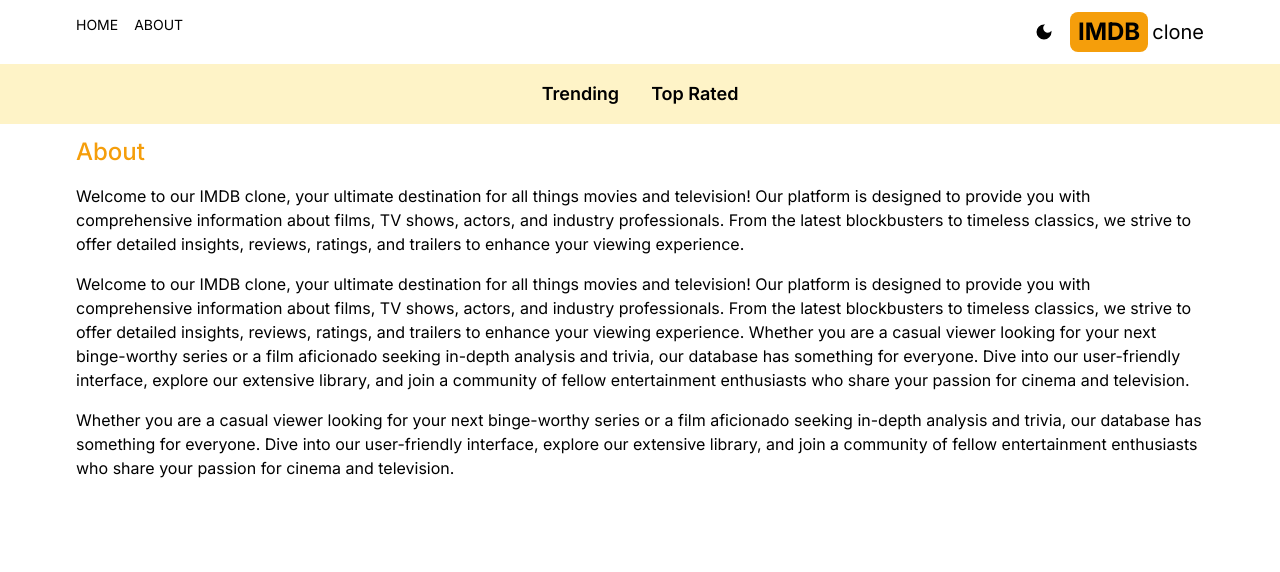
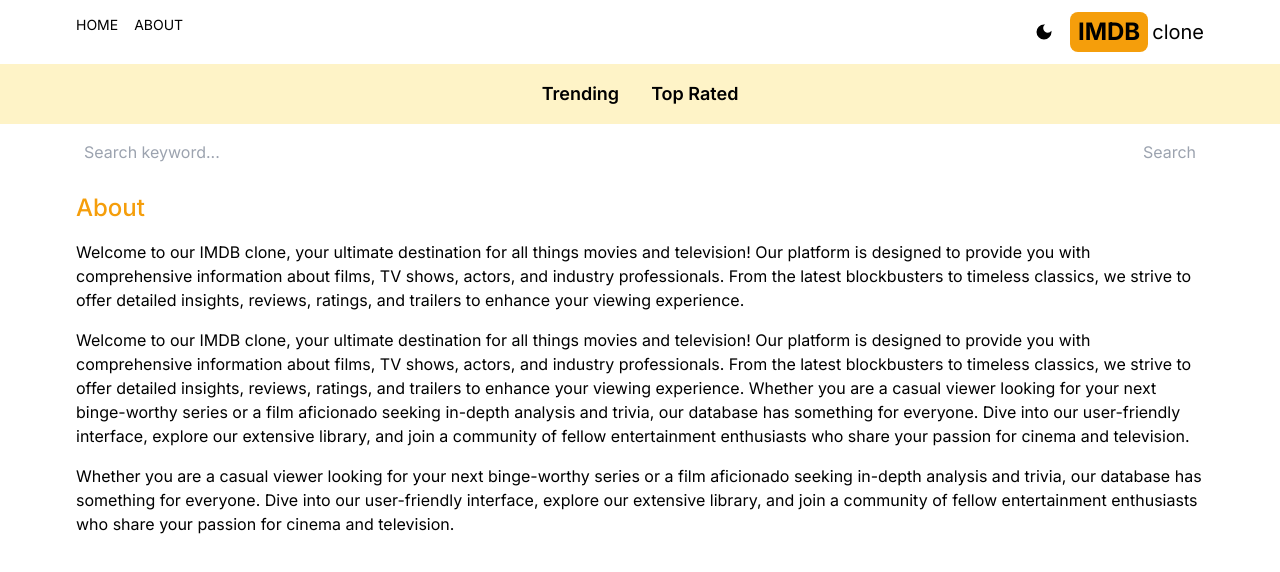
Before and after one commit to PiyushHMehta/imdb-next14, a Next.js app: page /about in a window 1280 px wide. Shown: the top 572 px of the page. Built offline with nearby package versions, Linux system fonts and the light colour scheme.

Commit message:
add search functionality

```diff
--- a/src/app/layout.js
+++ b/src/app/layout.js
@@ -3,6 +3,7 @@
 import Header from "@/components/Header";
 import Providers from "@/Providers";
 import Navbar from "@/components/Navbar";
+import Searchbox from "@/components/Searchbox";
 
 const inter = Inter({ subsets: ["latin"] });
 
@@ -18,6 +19,7 @@
                 <Providers>
                     <Header />
 					<Navbar />
+                    <Searchbox />
                     {children}
                 </Providers>
             </body>
--- /dev/null
+++ b/src/app/search/[searchTerm]/page.jsx
@@ -0,0 +1,22 @@
+import Results from '@/components/Results'
+import React from 'react'
+
+export default async function page({ params }) {
+    const searchTerm = params.searchTerm
+
+    const res = await fetch(`https://api.themoviedb.org/3/search/movie?api_key=${process.env.API_KEY}&query=${searchTerm}&language=en-US&page=1&include_adult=false`)
+
+    const data = await res.json()
+    const results = data.results
+
+    return (
+        <div>
+            {
+                results && results.length === 0 && (
+                    <h1 className='text-center pt-6'>No results found</h1>
+                )
+            }
+            {results && <Results results={results} />}
+        </div>
+    )
+}
--- /dev/null
+++ b/src/components/Searchbox.jsx
@@ -0,0 +1,24 @@
+'use client'
+
+import { useState } from 'react'
+import { useRouter } from 'next/navigation'
+
+export default function Searchbox() {
+    const [search, setSearch] = useState('')
+    const router = useRouter()
+
+    function handleSubmit(ev) {
+        ev.preventDefault()
+        router.push(`/search/${search}`)
+    }
+
+    return (
+        <form onSubmit={handleSubmit}
+        className='flex justify-between px-5 max-w-6xl mx-auto'>
+            <input type="text" placeholder='Search keyword...'
+            className='w-full h-14 rounded-md placeholder:gray-500 outline-none bg-transparent flex-1'
+            value={search} onChange={ev => setSearch(ev.target.value)} />
+            <button type='submit' className='text-amber-600 disabled:text-gray-400' disabled={search === ''}>Search</button>
+        </form>
+    )
+}
```
